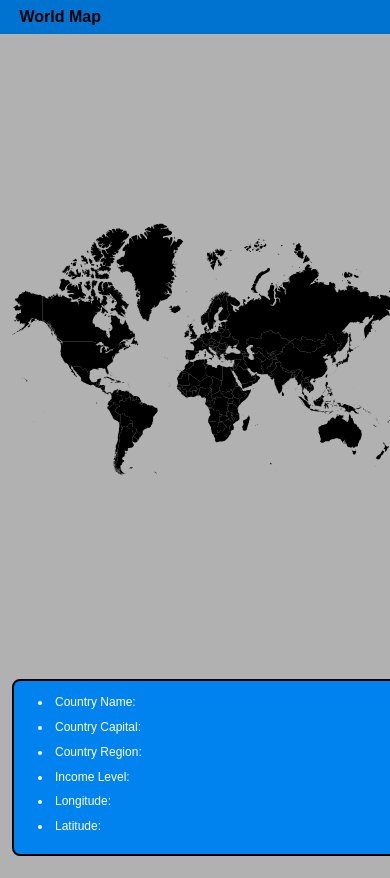
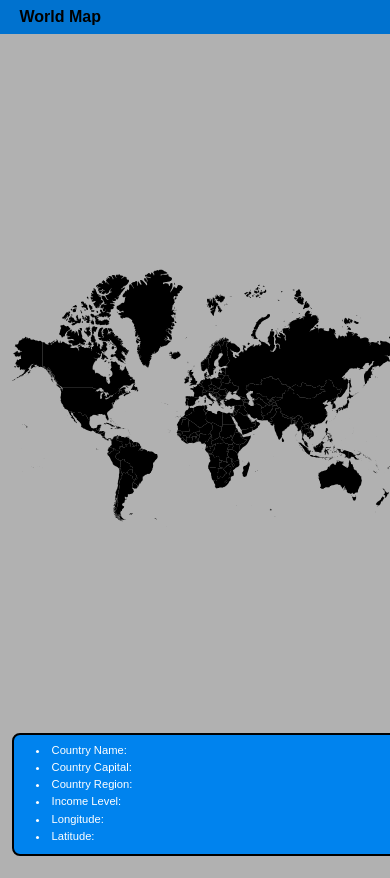
Before and after one commit to jgomez5437/World-Map, an Angular app: page /index in a window 390 px wide. Shown: the top 878 px of the page. Built offline with nearby package versions, Linux system fonts and the light colour scheme.

Commit message:
Fix: info box

```diff
--- a/src/app/index/index.component.css
+++ b/src/app/index/index.component.css
@@ -30,7 +30,7 @@
 }
 
 .map_column{
-    flex: 1;
+    flex: 1 1 auto;
     min-width: 250px;
     max-width: 700px;
     height: auto;
@@ -47,7 +47,8 @@
 }
 
 .country_info_column{
-    flex: 0 1 100%;
+    flex: 0 1 auto;
+    min-width: 250px;
     max-width: 400px;
     display: flex;
     justify-content: center;
@@ -60,7 +61,7 @@
     background-color: rgb(0, 131, 238);
     border-radius: 8px;
     border: solid black 2px;
-    padding: 1.5rem;
+    padding: 0.75rem 1rem;
     display: flex;
     justify-content: left;
     align-items: flex-start;
@@ -70,15 +71,15 @@
 .info_list{
     color: white;
     margin: 0;
-    padding-left: 1.5rem;
-    font-size: 0.95rem;
-    line-height: 1.6;
+    padding-left: 1rem;
+    font-size: 0.85rem;
+    line-height: 1.4;
     list-style-position: inside;
     word-break: break-word;
 }
 
 .info_list li{
-    margin-bottom: 0.5rem;
+    margin-bottom: 0.3rem;
     word-break: break-word;
     overflow-wrap: break-word;
 }
@@ -129,12 +130,17 @@ svg path:hover{
     }
 
     .info_background{
-        padding: 1rem;
+        padding: 0.6rem 0.8rem;
     }
 
     .info_list{
-        font-size: 0.85rem;
-        padding-left: 1rem;
+        font-size: 0.8rem;
+        padding-left: 0.8rem;
+        line-height: 1.3;
+    }
+
+    .info_list li{
+        margin-bottom: 0.25rem;
     }
 }
 
@@ -162,15 +168,16 @@ svg path:hover{
     }
 
     .info_background{
-        padding: 0.75rem;
+        padding: 0.5rem 0.7rem;
     }
 
     .info_list{
-        font-size: 0.75rem;
-        padding-left: 0.75rem;
+        font-size: 0.7rem;
+        padding-left: 0.7rem;
+        line-height: 1.25;
     }
 
     .info_list li{
-        margin-bottom: 0.35rem;
+        margin-bottom: 0.2rem;
     }
 }
--- a/src/app/index/index.component.html
+++ b/src/app/index/index.component.html
@@ -6,7 +6,7 @@
 <div class="world_map_div">
     <div class="map_column">
         <svg id="map_image"
-        viewBox="0 100 1010 500"
+        viewBox="0 0 1010 600"
         preserveAspectRatio="xMidYMid meet"
    xmlns:mapsvg="http://mapsvg.com"
    xmlns:dc="http://purl.org/dc/elements/1.1/"
```
